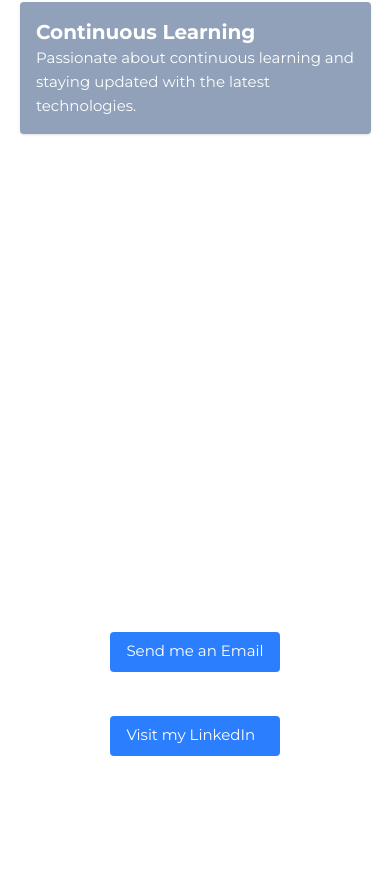
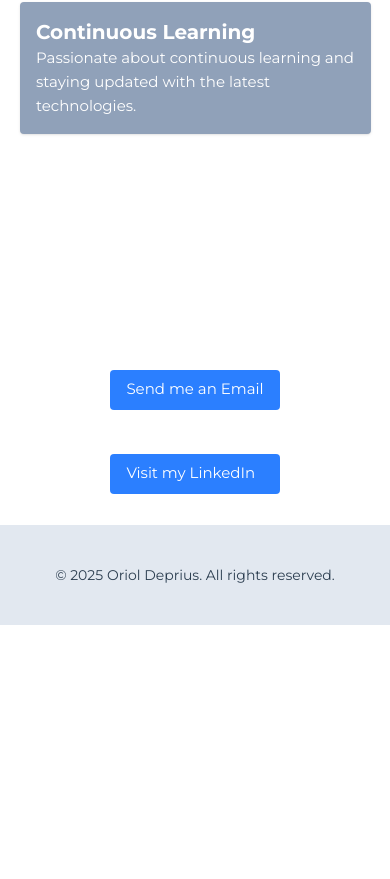
Before and after one commit to OriolDeprius/OriolDeprius.github.io, a Vue app: page / in a window 390 px wide. Shown: the part 4285-5164 px from the top of the page. After the commit the page ends 4910 px from the top, so only its background shows below. Built offline with nearby package versions, Linux system fonts and the light colour scheme.

Commit message:
contact change

```diff
--- a/src/views/contact-view.vue
+++ b/src/views/contact-view.vue
@@ -3,20 +3,20 @@
 </script>
 
 <template>
-    <section id="contact" class="h-screen mt-[2%] backdrop-blur-md container mx-auto" data-aos="zoom-in-up" data-aos-duration="1000">
+    <section id="contact" class="mt-[2%] mb-[2%] backdrop-blur-md container mx-auto" data-aos="zoom-in-up" data-aos-duration="1000">
         <div class="flex flex-col justify-center items-center h-full">
             <div class="border w-[90%] mt-[2%]"></div>
             <h1 class="text-4xl font-bold text-center">Contact Me</h1>
             <div class="border w-[90%] mb-[2%]"></div>
             <p class="mt-4 text-lg text-center">Feel free to reach out to me via email!</p>
             <p class="mt-4 text-lg text-center">Or connect with me on LinkedIn!</p>
-            <div class="flex flex-col sm:flex-row gap-5 mt-6">
+            <div class="flex flex-col sm:flex-row gap-5 mt-6 mb-6">
                 <a href="mailto:orioldeprius@gmail.com?subject=Contact%20from%20Portfolio&body=Hi%20there,%0D%0A%0D%0AI%20would%20like%20to%20get%20in%20touch%20with%20you."
-                    class="mt-6 px-4 py-2 bg-blue-500 text-white rounded hover:bg-blue-600">
+                    class="mt-6 px-4 py-2 bg-blue-500 text-white rounded hover:bg-blue-600 transition duration-300">
                     Send me an Email
                 </a>
                 <a href="https://www.linkedin.com/in/orioldepriusduixans/" target="_blank" rel="noopener noreferrer"
-                    class="mt-6 px-4 py-2 bg-blue-500 text-white rounded hover:bg-blue-600">
+                    class="mt-6 px-4 py-2 bg-blue-500 text-white rounded hover:bg-blue-600 transition duration-300">
                     Visit my LinkedIn
                 </a>
             </div>
```
